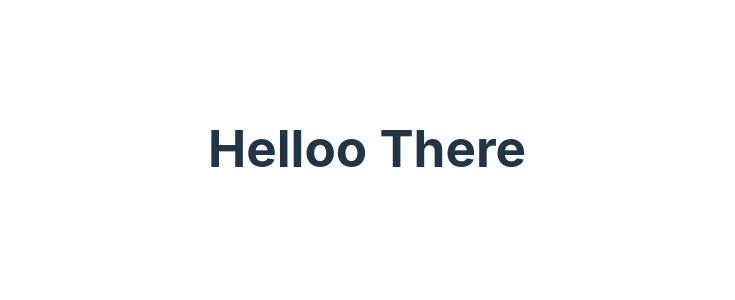
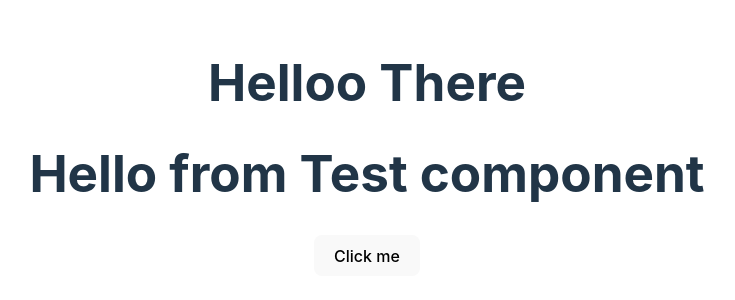
Before and after one commit to Bhanu-Partap/react-learnings-with-vite, a React (Vite) app in the folder my-first-react-app/: page / in a window 1280 px wide. Shown: the part 252-552 px from the top of the page, without its empty margins (273-1008 px from the left). Built offline with nearby package versions, Linux system fonts and the light colour scheme.

Commit message:
Error resolved

```diff
--- a/my-first-react-app/src/Components/Test.jsx
+++ b/my-first-react-app/src/Components/Test.jsx
@@ -1,12 +1,13 @@
+// import React from 'react'
 
-function Test() {
+export default function Test() {
   function ClickBait() {
     alert("Clickbited ")
   }
-    <div>
-      <h1> Hello from Test component</h1>
-      <button onClick={ClickBait}> Click me</button>
-    </div>
+  return (
+      <div>
+        <h1> Hello from Test component</h1>
+        <button onClick={ClickBait}> Click me</button>
+      </div>
+  )
 }
-
-export default Test
```
